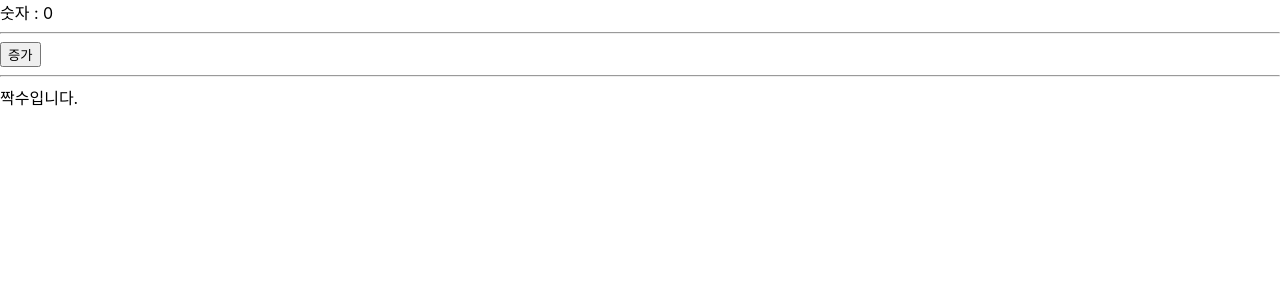
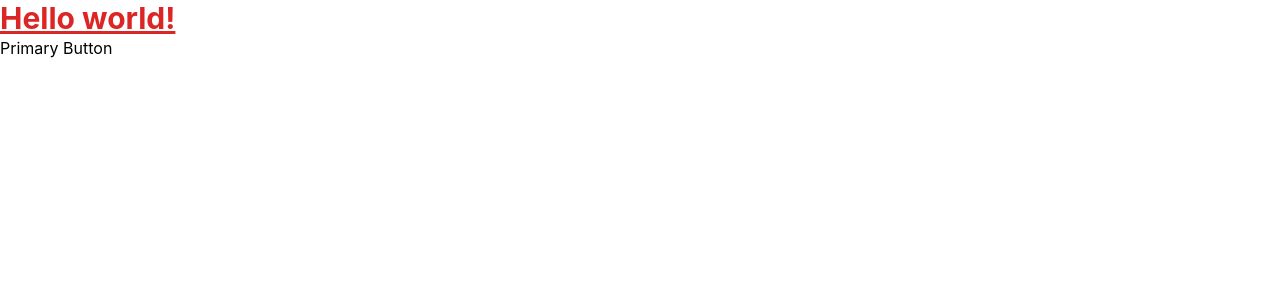
Before and after one commit to jinho4785/react-proj, a React (Create React App) app: page / in a window 1280 px wide. Shown: the top 300 px of the page. Built offline with nearby package versions, Linux system fonts and the light colour scheme.

Commit message:
Tailwind 적용 DaisyUI는 버그땜에 안됨

```diff
--- a/package.json
+++ b/package.json
@@ -7,6 +7,7 @@
     "@testing-library/jest-dom": "^6.9.1",
     "@testing-library/react": "^16.3.0",
     "@testing-library/user-event": "^13.5.0",
+    "daisyui": "^5.5.0",
     "react": "^19.2.0",
     "react-dom": "^19.2.0",
     "react-scripts": "5.0.1",
@@ -35,5 +36,10 @@
       "last 1 firefox version",
       "last 1 safari version"
     ]
+  },
+  "devDependencies": {
+    "autoprefixer": "^10.4.22",
+    "postcss": "^8.5.6",
+    "tailwindcss": "^3.4.18"
   }
 }
--- a/src/App.js
+++ b/src/App.js
@@ -1,14 +1,17 @@
-import React from "react";
 import StopWatch from "./StopWatch";
 import NumberCounter from "./NumberCounter";
 
-const App = () => {
+function App() {
   return (
-    <div>
-      {/* {<StopWatch />} */}
-      {<NumberCounter />}
-    </div>
+    <>
+      {/* <StopWatch /> */}
+      {/* <NumberCounter /> */}
+      <h1 className="text-red-600 text-3xl font-bold underline">
+        Hello world!
+      </h1>
+      <button class="btn btn-primary">Primary Button</button>
+    </>
   );
-};
+}
 
 export default App;
--- /dev/null
+++ b/tailwind.config.js
@@ -0,0 +1,8 @@
+/** @type {import('tailwindcss').Config} */
+module.exports = {
+  content: ["./src/**/*.{js,ts,jsx,tsx}"],
+  theme: {
+    extend: {},
+  },
+  plugins: [require("daisyui")],
+};
```
Also changed, not shown: src/index.css (+7 -3 lines), 1 other file (tests, documents, lock files or other folders).
